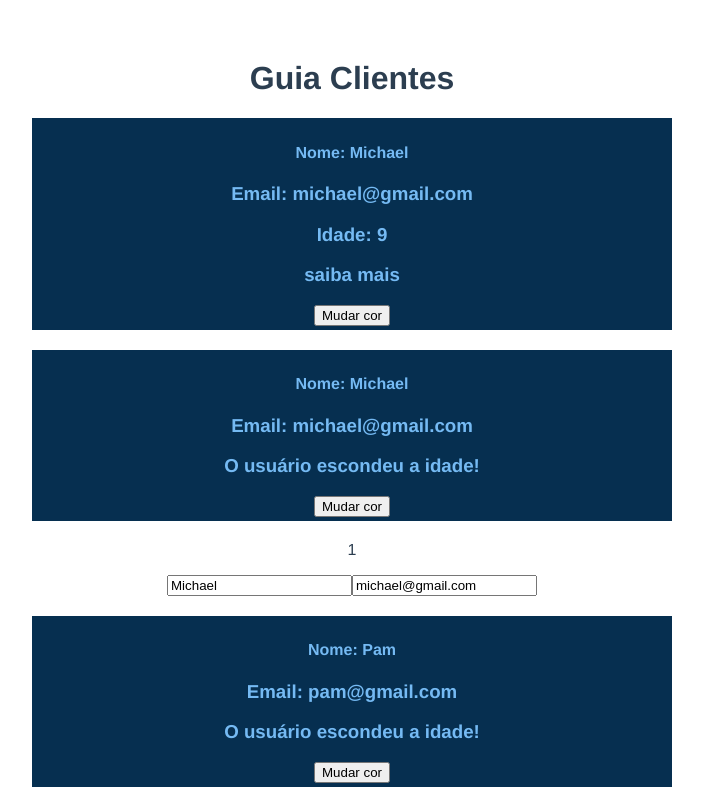
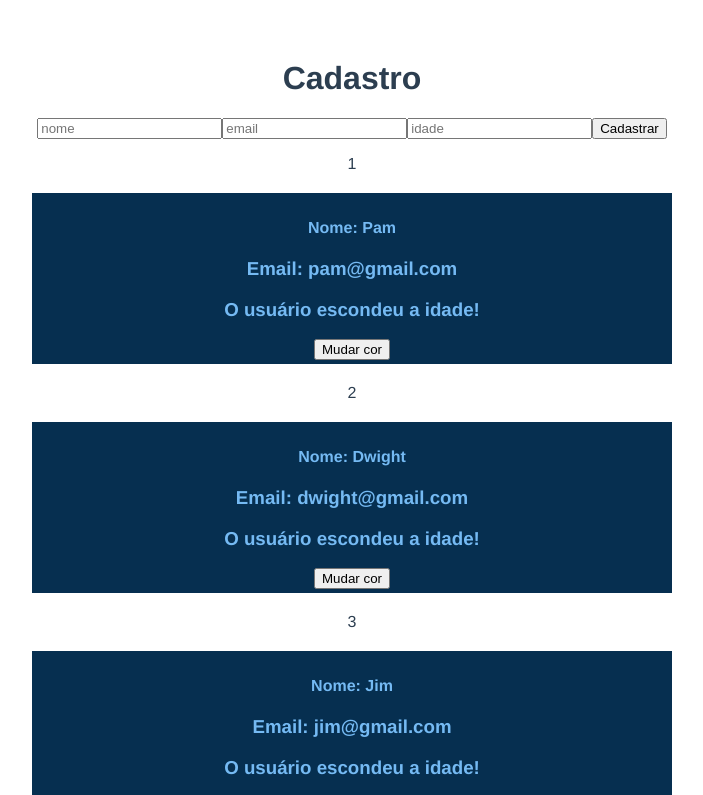
Before and after one commit to tmcamillo/vueyoutube, a Vue app: page / in a window 1280 px wide. Shown: the top 795 px of the page, without its empty margins (288-991 px from the left). Built offline with nearby package versions, Linux system fonts and the light colour scheme.

Commit message:
testando formulario pra cadastro e validacao

```diff
--- a/src/App.vue
+++ b/src/App.vue
@@ -1,13 +1,14 @@
 <template>
   <div id="app">
-    <h1>Guia Clientes</h1>
-    <Cliente :cliente="clienteMichael" :showAge="true" />
-    <Cliente :cliente="clienteMichael" :showAge="false" />
+    <h1>Cadastro</h1>
+    <small class="name-error" v-show="deuErro">O nome é inválido, tente novamente</small>
+    <input type="text" placeholder="nome" v-model="nameField" />
+    <input type="email" placeholder="email" v-model="emailField" />
+    <input type="number" placeholder="idade" v-model="ageField" />
+    <button @click="cadastrarUsuario">Cadastrar</button>
 
     <div v-for="(cliente, index) in clientes" :key="cliente.id">
       <p>{{ index + 1 }}</p>
-      <input type="text" v-model="clienteMichael.nome" />
-      <input type="text" v-model="clienteMichael.email" />
       <Cliente :cliente="cliente" />
     </div>
   </div>
@@ -20,12 +21,10 @@ export default {
   name: "App",
   data() {
     return {
-      nomeDoMichael: "Michael Scott",
-      clienteMichael: {
-        nome: "Michael",
-        email: "michael@gmail.com",
-        idade: "9",
-      },
+      deuErro: false,
+      nameField: "",
+      emailField: "",
+      ageField: "",
       clientes: [
         {
           id: 1,
@@ -63,6 +62,17 @@ export default {
   components: {
     Cliente,
   },
+  methods: {
+    cadastrarUsuario() {
+      if (this.nameField == "" ||this.nameField == "" ||this.nameField.length == "") {
+        this.deuErro = true;
+      } else {
+        this.clientes.push({nome: this.nameField, email: this.emailField, idade: this.ageField, id: Date.now()});
+        (this.nameField = ""), (this.emailField = ""), (this.ageField = "");
+        this.deuErro = false;
+      }
+    },
+  },
 };
 </script>
 
@@ -75,4 +85,7 @@ export default {
   color: #2c3e50;
   margin-top: 60px;
 }
+.name-error {
+  color: red;
+}
 </style>
```
